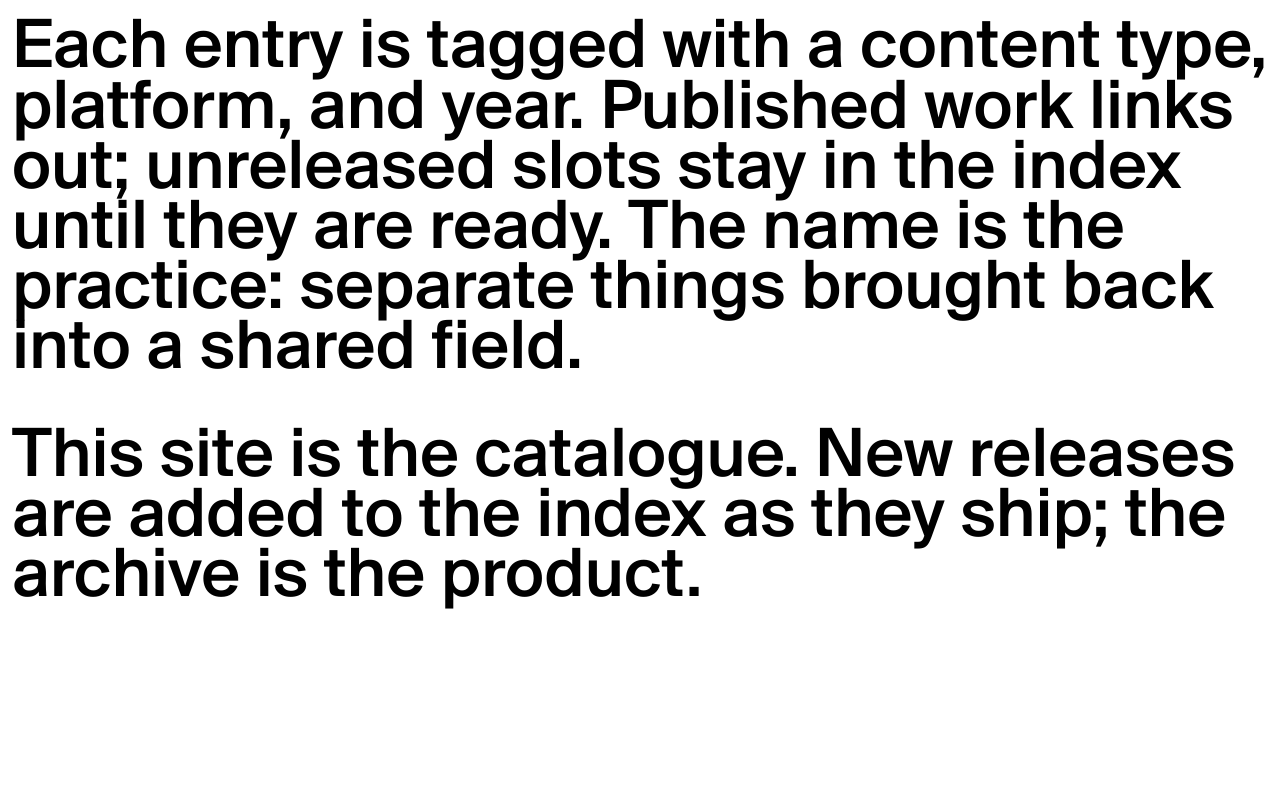
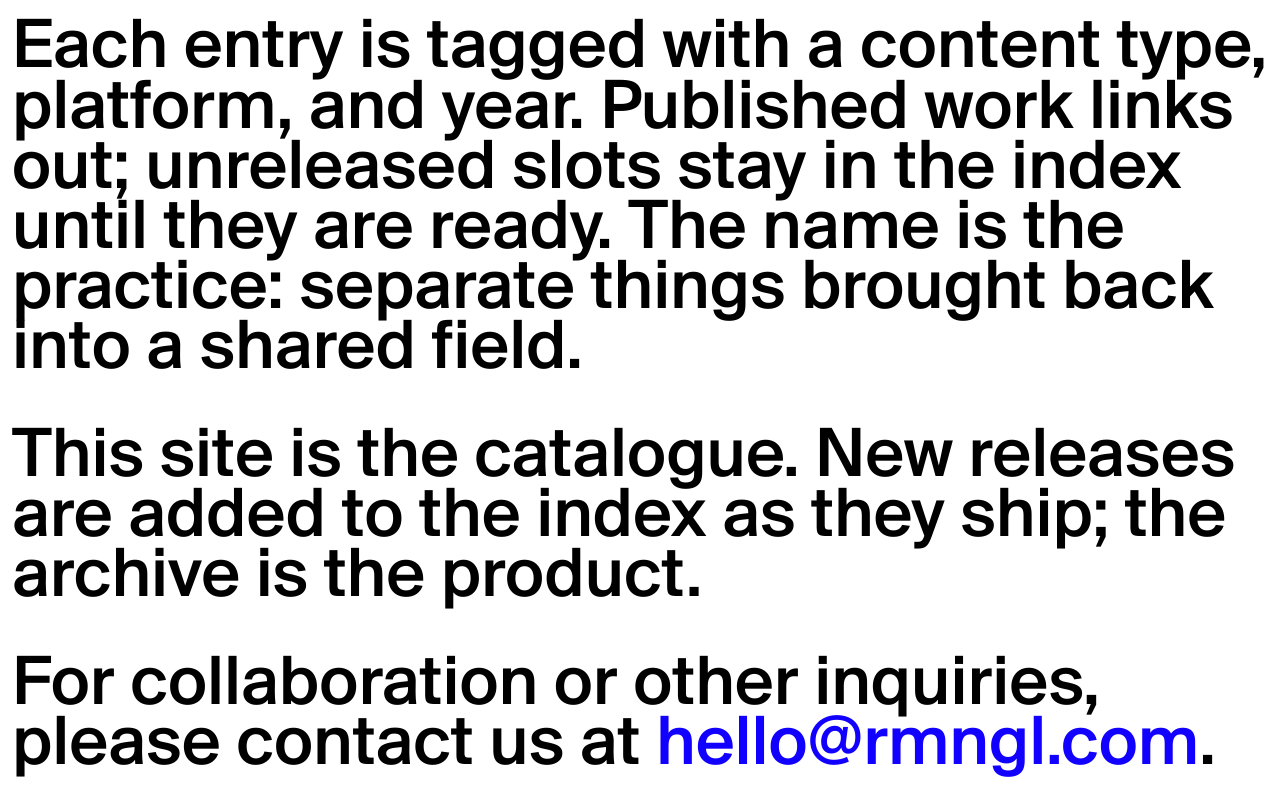
Before and after one commit to RMNGL/rmngl.github.com, a plain HTML site: page about.html in a window 1280 px wide. Shown: the part 346-1146 px from the top of the page. Before the commit the page ends 979 px from the top, so only its background shows below. Drawn offline with Linux system fonts and the light colour scheme.

Commit message:
Add collaboration contact copy on About page.
Point readers to hello@rmngl.com in the body text and style mailto links in .about-copy.

Co-authored-by: Cursor <cursoragent@cursor.com>

```diff
--- a/about.html
+++ b/about.html
@@ -65,6 +65,10 @@
                 This site is the catalogue. New releases are added to the index as they ship; the
                 archive is the product.
               </p>
+              <p>
+                For collaboration or other inquiries, please contact us at
+                <a href="mailto:hello@rmngl.com">hello@rmngl.com</a>.
+              </p>
             </div>
           </div>
         </div>
--- a/src/style.css
+++ b/src/style.css
@@ -173,12 +173,15 @@ main::after {
   hyphens: auto;
 }
 
-.about-infos .content a {
+.about-infos .content a,
+.about-copy a {
   color: var(--accent-color);
 }
 
 .about-infos .content a:hover,
-.about-infos .content a:focus-visible {
+.about-infos .content a:focus-visible,
+.about-copy a:hover,
+.about-copy a:focus-visible {
   text-decoration: underline;
 }
 
```
